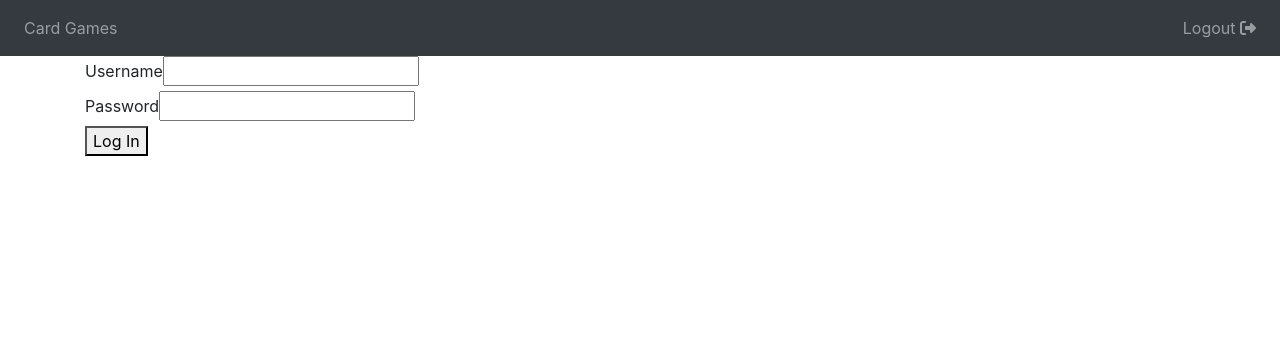
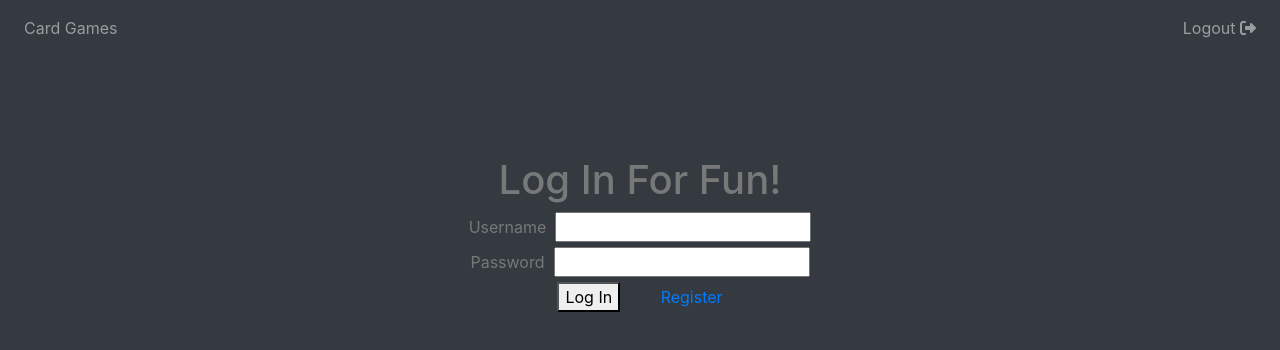
Before and after one commit to revature-project-2/deck-of-cards, an Angular app: page / in a window 1280 px wide. Shown: the top 350 px of the page. Built offline with nearby package versions, Linux system fonts and the light colour scheme; no server answers.

Commit message:
Adding updated login stuff.

```diff
--- a/src/app/components/login/login.component.css
+++ b/src/app/components/login/login.component.css
@@ -0,0 +1,17 @@
+#loginForm
+{
+    padding: 100px 50px;
+    margin:auto;
+    width: 50%;
+    background-color: #343a40;
+}
+
+#loginInfo
+{
+    text-align: center;
+}
+
+.loginLabels
+{
+    color: #767978;
+}
--- a/src/app/components/login/login.component.html
+++ b/src/app/components/login/login.component.html
@@ -1,10 +1,16 @@
 <ng-container *ngIf="!loggedUser; else welcome">
-    <div>
-        <label for="username">Username</label>
-        <input type="text" name="username" [(ngModel)]="username"><br>
-        <label for="password">Password</label>
-        <input type="password" name="password" [(ngModel)]="password"><br>
-        <button type="button" name="loginButton" (click)="onClick()">Log In</button>
+    <div id="loginForm">
+        <div id="loginInfo">
+            <h1 class="loginLabels">Log In For Fun!</h1>
+            <label for="username" class="loginLabels">Username</label>&nbsp;
+            <input type="text" name="username" [(ngModel)]="username"><br>
+            <label for="password" class="loginLabels">Password</label>&nbsp;
+            <input type="password" name="password" [(ngModel)]="password"><br>
+            <div id="actions">
+                <button type="button" name="loginButton" (click)="onClick()">Log In</button>
+                &nbsp;&nbsp;&nbsp;&nbsp;&nbsp;&nbsp;&nbsp;&nbsp;<a href="" id="register">Register</a>
+            </div>
+        </div>
     </div>
 </ng-container>
 <ng-template #welcome>
--- a/src/app/components/login/login.component.ts
+++ b/src/app/components/login/login.component.ts
@@ -1,4 +1,4 @@
-import { Component, OnInit, Output, EventEmitter } from '@angular/core';
+import { Component, OnInit, Output, EventEmitter, AfterViewInit, ElementRef, Renderer2 } from '@angular/core';
 import { User } from '../../models/user';
 import { Router } from '@angular/router';
 import {AuthenticationService} from '../../services/authentication.service';
@@ -8,13 +8,14 @@ import {AuthenticationService} from '../../services/authentication.service';
   templateUrl: './login.component.html',
   styleUrls: ['./login.component.css']
 })
-export class LoginComponent implements OnInit {
+export class LoginComponent implements OnInit, AfterViewInit {
   @Output() logIn: EventEmitter<any> = new EventEmitter();
   loggedUser: User;
   username: string;
   password: string;
 
-  constructor(private authenticationService: AuthenticationService, private router: Router) { }
+  // tslint:disable-next-line: max-line-length
+  constructor(private authenticationService: AuthenticationService, private router: Router, private el: ElementRef, private renderer:Renderer2) { }
 
   ngOnInit() {
     this.username = '';
@@ -27,6 +28,10 @@ export class LoginComponent implements OnInit {
     );
   }
 
+  ngAfterViewInit(){
+    this.renderer.setStyle(this.el.nativeElement.ownerDocument.body, 'backgroundColor', '#343a40');
+ }
+
   onClick() {
     this.authenticationService.login(this.username, this.password).subscribe(
       resp => {
```
